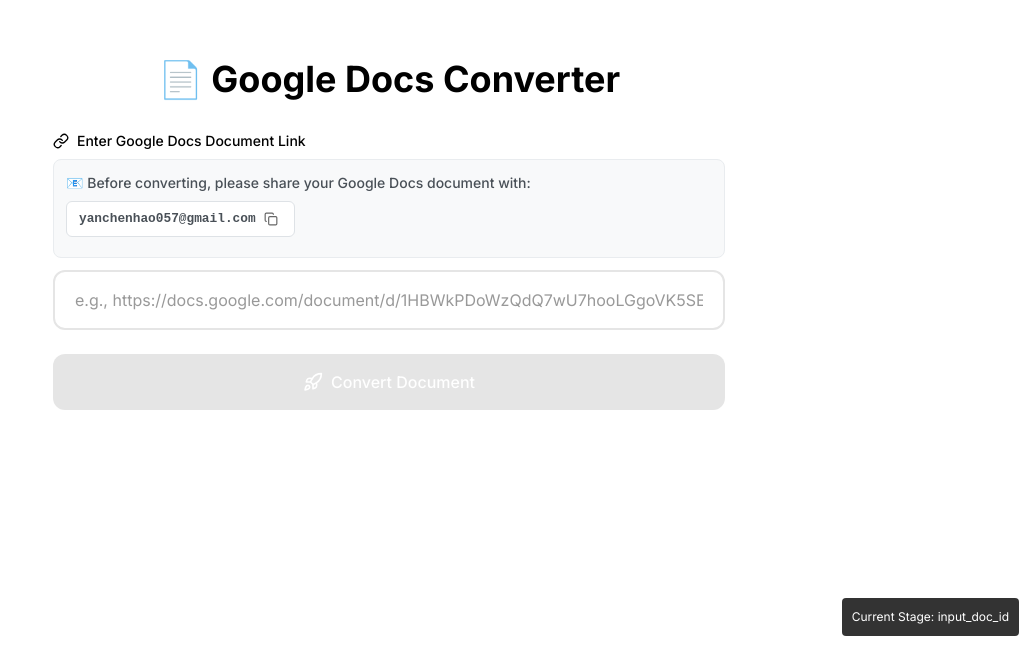
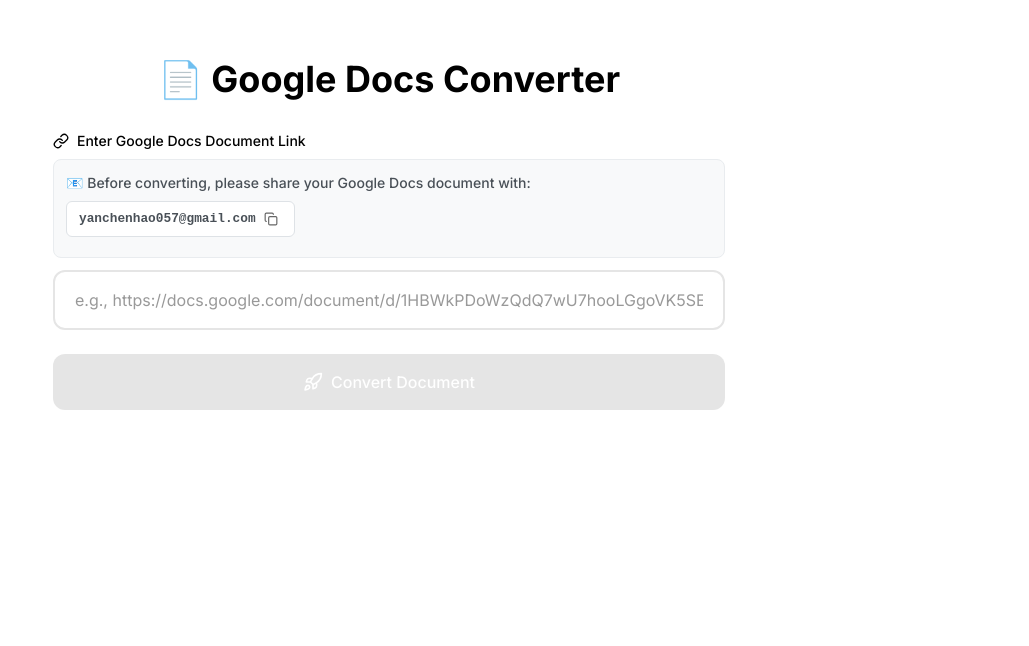
Before and after one commit to yanchenhao57/gdocs-blog-publisher, a Next.js app in the folder frontend/: page / in a window 1280 px wide. Shown: the part 154-800 px from the top of the page, without its empty margins (251-1280 px from the left). Built offline with nearby package versions, Linux system fonts and the light colour scheme; no server answers.

Commit message:
fix: :bug: 去除调试信息

```diff
--- a/frontend/src/app/page.tsx
+++ b/frontend/src/app/page.tsx
@@ -87,7 +87,7 @@
       {renderCurrentStage()}
 
       {/* 开发调试信息 */}
-      {process.env.NODE_ENV === "development" && (
+      {/* {process.env.NODE_ENV === "development" && (
         <div
           style={{
             position: "fixed",
@@ -102,7 +102,7 @@
         >
           Current Stage: {workflowStage}
         </div>
-      )}
+      )} */}
     </main>
   );
 }
```
